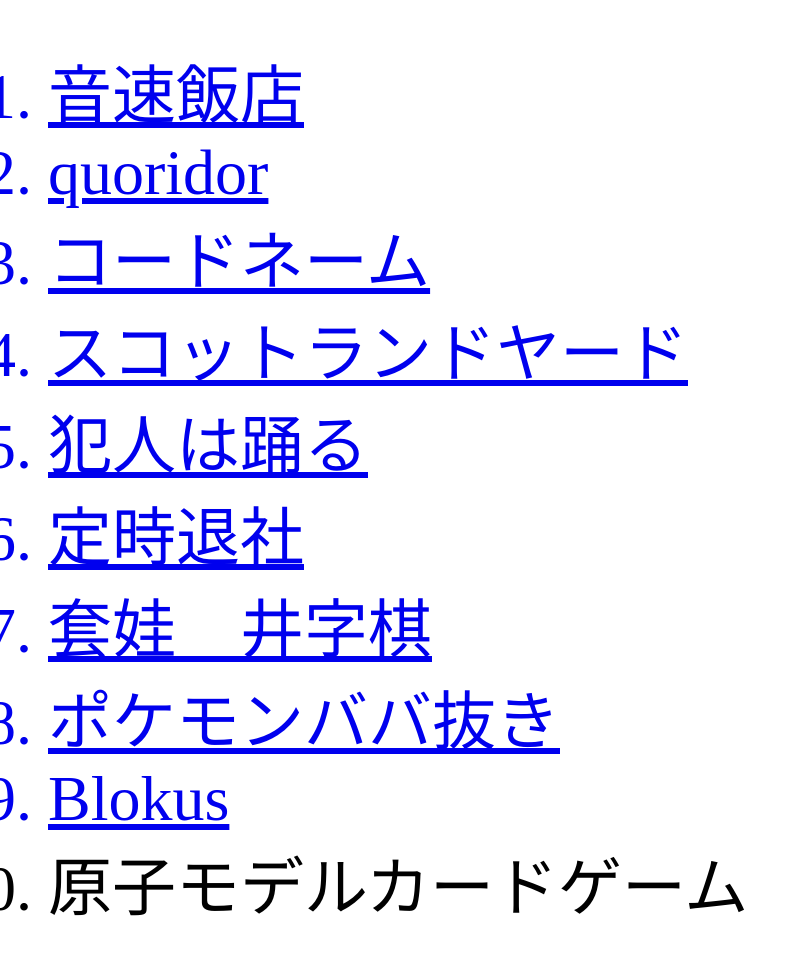
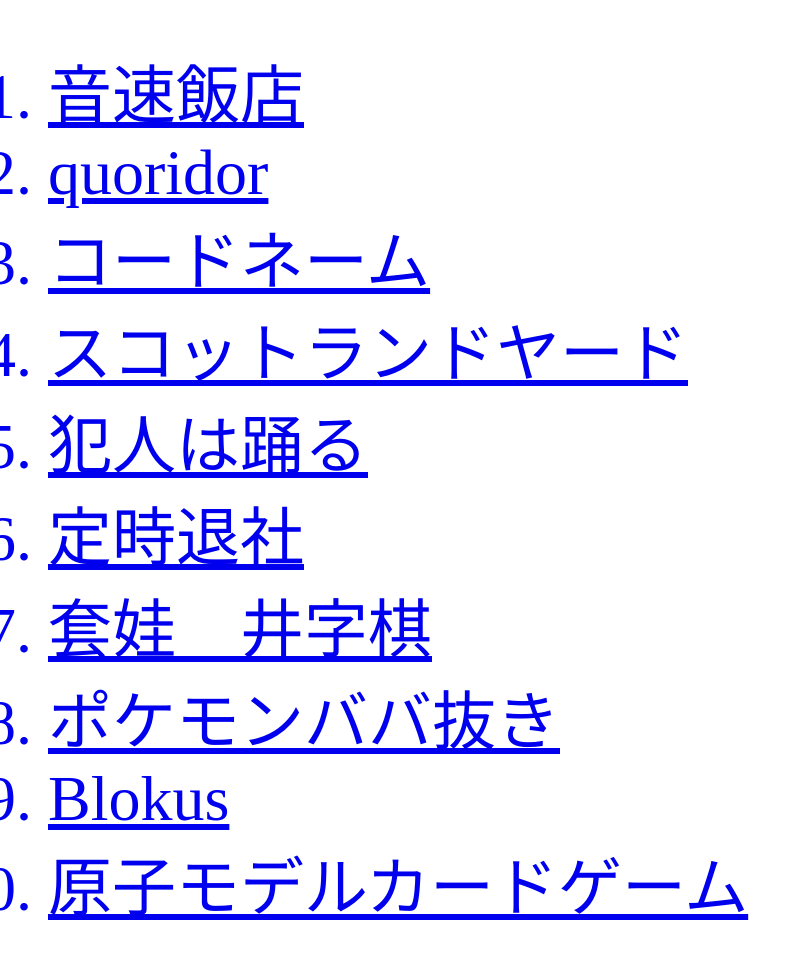
Before and after one commit to nazu2/sample, a plain HTML site: page index.html in a window 1280 px wide. Shown: the part 87-1046 px from the top of the page, without its empty margins (0-812 px from the left). Drawn offline with Linux system fonts and the light colour scheme.

Commit message:
Update index.html

```diff
--- a/index.html
+++ b/index.html
@@ -17,7 +17,7 @@
             <a href="TTTv2.pdf"><li>套娃　井字棋</li></a>
             <a href="It'sPIKATYUUUUU.pdf"><li>ポケモンババ抜き</li></a>
             <a href="Blokus.pdf"><li>Blokus</li></a>
-            <a href"chemicalbond.pdf"><li>原子モデルカードゲーム</li></a>
+            <a href="chemicalbond.pdf"><li>原子モデルカードゲーム</li></a>
         </ol>
     </body>
 </html>
```
